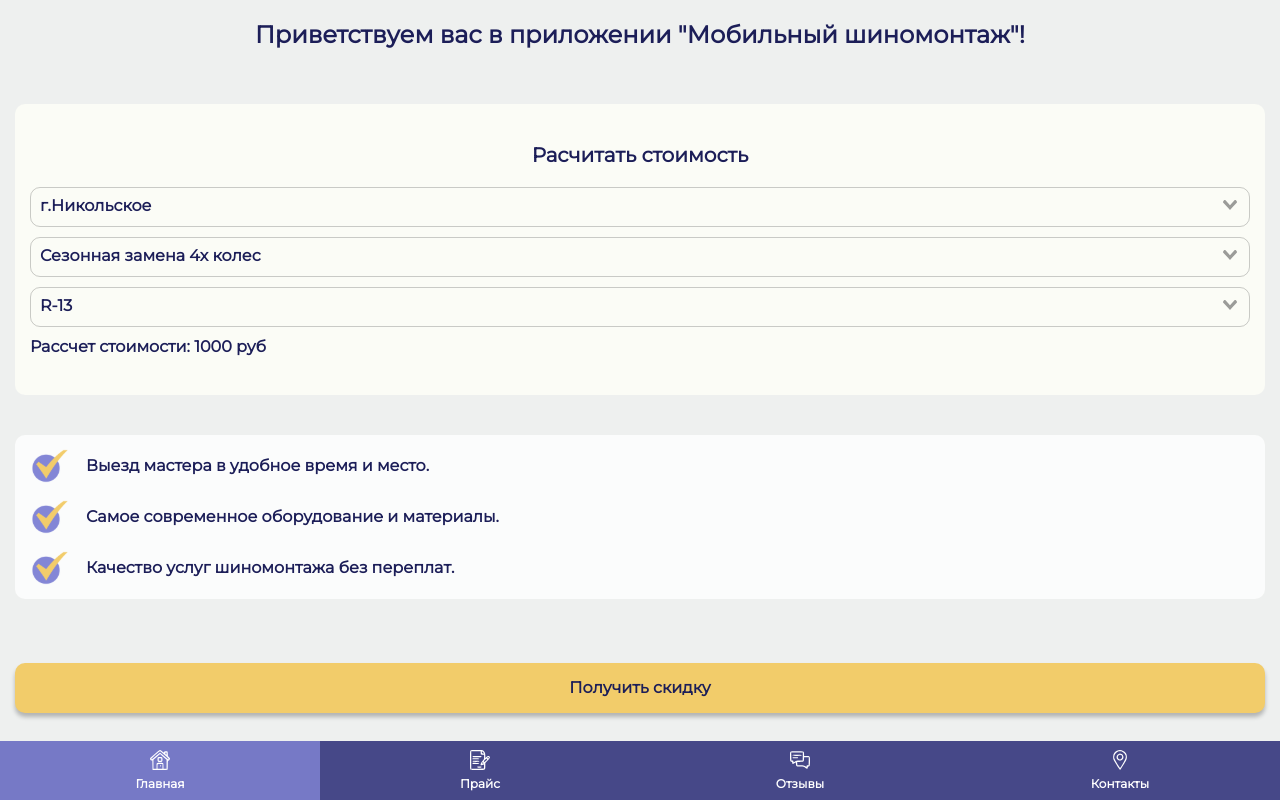
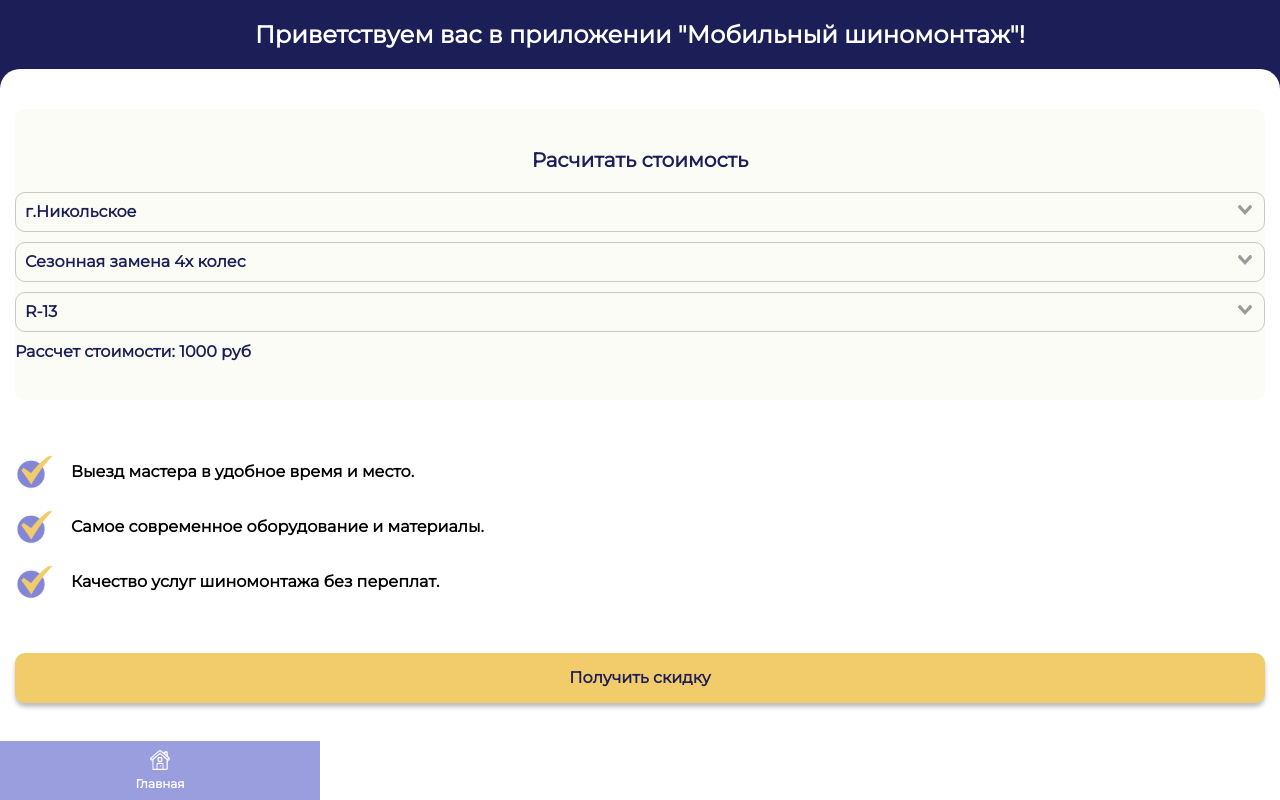
Before and after one commit to Prokhorova-Ri/kabaloevh-app, a Vue app: page / in a window 1280 px wide. Built offline with nearby package versions, Linux system fonts and the light colour scheme.

Commit message:
зАготовка дизайна

```diff
--- a/src/assets/global.scss
+++ b/src/assets/global.scss
@@ -11,13 +11,13 @@
 
 body {
   //background-image: url("./src/assets/images/bg.jpg");
-  background: #eef0ef;
+  background: #1C1E58;
   //background-repeat: no-repeat;
   //background-size: cover;
   text-rendering: optimizelegibility;
   -moz-osx-font-smoothing: grayscale;
   -moz-text-size-adjust: none;
-  padding: 0 15px;
+  //padding: 0 15px;
 }
 
 .form {
--- a/src/components/BottomMenu/index.vue
+++ b/src/components/BottomMenu/index.vue
@@ -41,7 +41,8 @@ export default {
   left: 0;
   right: 0;
   width: 100%;
-  background: $darkpurple;
+  background: white;
+  //background: $darkpurple;
   &-item {
     padding: 9px 10px;
     color: $white;
--- a/src/components/Universal/WrapperLayout.vue
+++ b/src/components/Universal/WrapperLayout.vue
@@ -85,5 +85,6 @@ export default defineComponent({
     min-height: 95%;
     overflow-y: scroll;
     flex-direction: column;
+    padding: 0 15px;
   }
 </style>
--- a/src/views/index.vue
+++ b/src/views/index.vue
@@ -1,12 +1,13 @@
 <template>
   <div>
     <h2 class="home-title ">Приветствуем вас в приложении "Мобильный шиномонтаж"!</h2>
+<!--    :class-list-for-height="['home-title', 'button', 'menu']"-->
     <WrapperLayout
-      :class-list-for-height="['home-title', 'button', 'menu']"
-      background-color='transparent'
-      border-radius='0'
+      :class-list-for-height="['menu', 'home-title']"
+      background-color='white'
+      border-radius='20px 20px 0 0'
       display='flex'
-      justify-content='center'
+      justify-content='space-evenly'
     >
       <template #content>
         <div class='home-filter'>
@@ -49,9 +50,9 @@
             <p class='home-offer-item-title'>Качество услуг шиномонтажа без переплат.</p>
           </div>
         </div>
+        <Button margin='0px' :simple='isForm' text='Получить скидку' @onClick='openFormRequest(true)'/>
       </template>
     </WrapperLayout>
-    <Button :simple='isForm' text='Получить скидку' @onClick='openFormRequest(true)'/>
     <LayoutToTop @updateActive='openFormRequest' :active='isForm'>
       <template #content>
         <WrapperLayout
@@ -125,14 +126,15 @@ export default {
   &-title {
     margin: 20px 0 20px 0;
     text-align: center;
+    color: white;
   }
   &-filter {
-    padding: 39px 15px;
+    padding: 39px 0;
     background: #fbfcf6;
     //background: rgba(131, 134, 214, 0.8);
     //box-shadow: 0 4px 4px rgba(0, 0, 0, 0.25);
     border-radius: 10px;
-    margin: 0 0 40px 0;
+    //margin: 0 0 40px 0;
     &-title {
       font-weight: 600;
       font-size: 20px;
@@ -147,12 +149,15 @@ export default {
   &-offer {
     background: rgba(255, 255, 255, 0.8);
     border-radius: 10px;
-    padding: 11px 15px;
+    padding: 11px 0;
+    display: flex;
+    flex-direction: column;
+    gap: 15px;
     &-item {
       display: grid;
       align-items: center;
       grid-template-columns: 40px 1fr;
-      margin: 0 0 11px 0;
+      //margin: 0 0 11px 0;
       gap: 16px;
       width: 100%;
       &:last-child {
@@ -162,7 +167,7 @@ export default {
         font-weight: 600;
         font-size: 16px;
         text-align: left;
-        color: #1C1E58;
+        color: black;
       }
     }
   }
```
